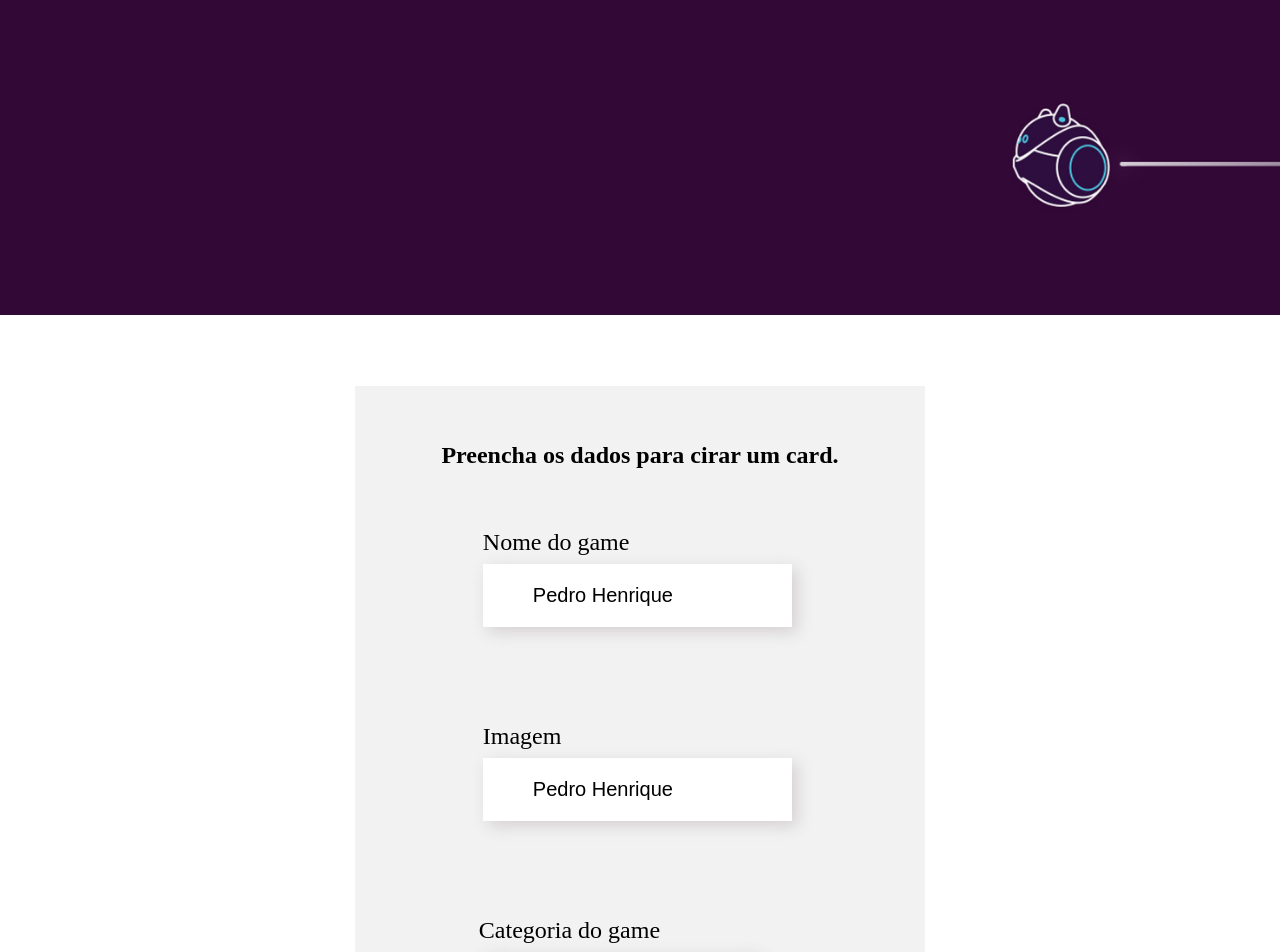
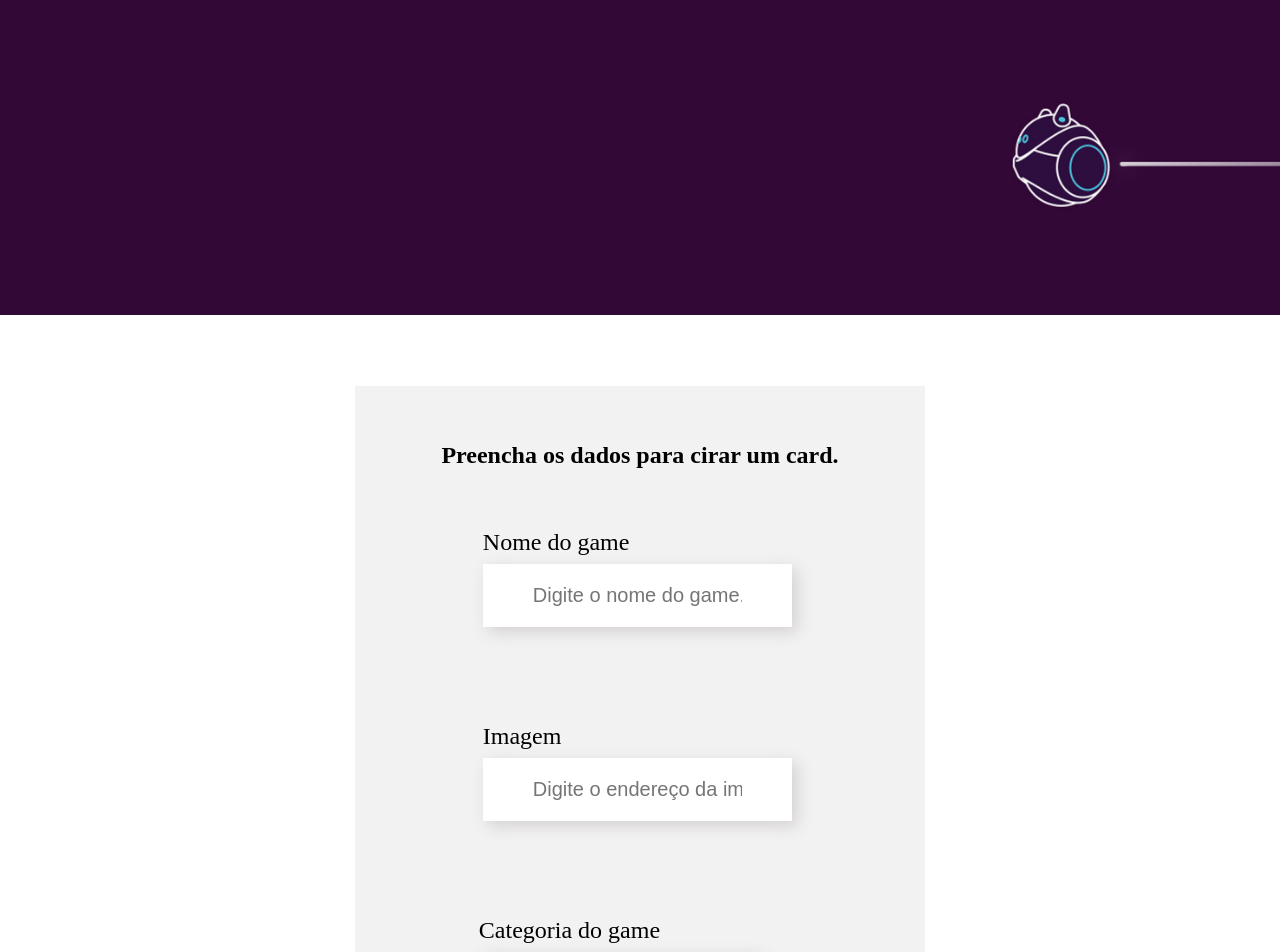
Before and after one commit to kali1553/React, a React (Vite) app: page / in a window 1280 px wide. Shown: the top 952 px of the page. Built offline with nearby package versions, Linux system fonts and the light colour scheme.

Commit message:
atualizando

```diff
--- a/src/components/Formulário/index.jsx
+++ b/src/components/Formulário/index.jsx
@@ -2,26 +2,48 @@ import Campo from "../campoTexto"
 import Categoria from "../Lista"
 import CriarCard from "../criarCard"
 import '../../styles/Formulario.css'
+import { useState } from "react"
 
-const Formulario = (props) => {
+const Formulario = () => {
+
     const categoria = [
         'Aventura',
-        'Ação',
-        'Rpg'
-      ]
+        'Suspense',
+        'Ação'
+    ]
 
-const aoSalvar = (evento) => {
-    evento.preventDefault()
-    console.log("Form foi submetido")
-}
+    const [nome, setNome] = useState('')
+    const [imagem, setImagem] = useState('')
+    const [categorias, setCategorias] = useState('')
+
+    const aoSalvar = (evento) => {
+        evento.preventDefault()
+        console.log("Form foi submetido", nome, imagem, categorias)
+    }
+
     return (
         <section className="formulario">
             <form onSubmit={aoSalvar}>
                 <h2>Preencha os dados para cirar um card.</h2>
-                <Campo label="Nome do game" placeholder="Digite o nome do game" />
-                <Campo label="Imagem" placeholder="Digite o endereço da img" />
-                <Categoria itens={categoria} label="Categoria do game"/>
-                <CriarCard texto="Criar card"/>
+                <Campo
+                    label="Nome do game"
+                    placeholder="Digite o nome do game"
+                    valor={nome}
+                    aoAlterado={valor => setNome(valor)}
+                />
+                <Campo
+                    label="Imagem"
+                    placeholder="Digite o endereço da img"
+                    valor={imagem}
+                    aoAlterado={valor => setImagem(valor)}
+                />
+                <Categoria
+                    itens={categoria}
+                    label="Categoria do game"
+                    valor={categorias}
+                    aoAlterado={valor => setCategorias(valor)}
+                />
+                <CriarCard texto="Criar card" />
             </form>
         </section>
     )
--- a/src/components/Lista/index.jsx
+++ b/src/components/Lista/index.jsx
@@ -4,8 +4,8 @@ const Categoria = (props) => {
     return (
     <div className='Categoria'>
         <label>{props.label}</label>
-        <select>
-            {props.itens.map( item => <option>{item}</option>)}
+        <select onChange={evento => props.aoAlterado(evento.target.value)} value={props.value}>
+            {props.itens.map( item => <option key={item}>{item}</option>)}
         </select>
     </div>
     )
--- a/src/components/campoTexto/index.jsx
+++ b/src/components/campoTexto/index.jsx
@@ -1,12 +1,10 @@
+import { useState } from 'react'
 import '../../styles/CampoTexto.css'
 
 function Campo(props) {
 
-  let valor = 'Pedro Henrique'
-
   const aoDigitar = (evento) => {
-      valor = evento.target.value
-      console.loge(valor)
+    props.aoAlterado(evento.target.value)
   }
 
   return(
@@ -16,7 +14,7 @@ function Campo(props) {
           <label>
             {props.label}
           </label>
-          <input value={valor} onChange={aoDigitar} placeholder={`${props.placeholder}...`}/>
+          <input value={props.valor} onChange={aoDigitar} placeholder={`${props.placeholder}...`}/>
       </form>
     </div>
     </>
```
